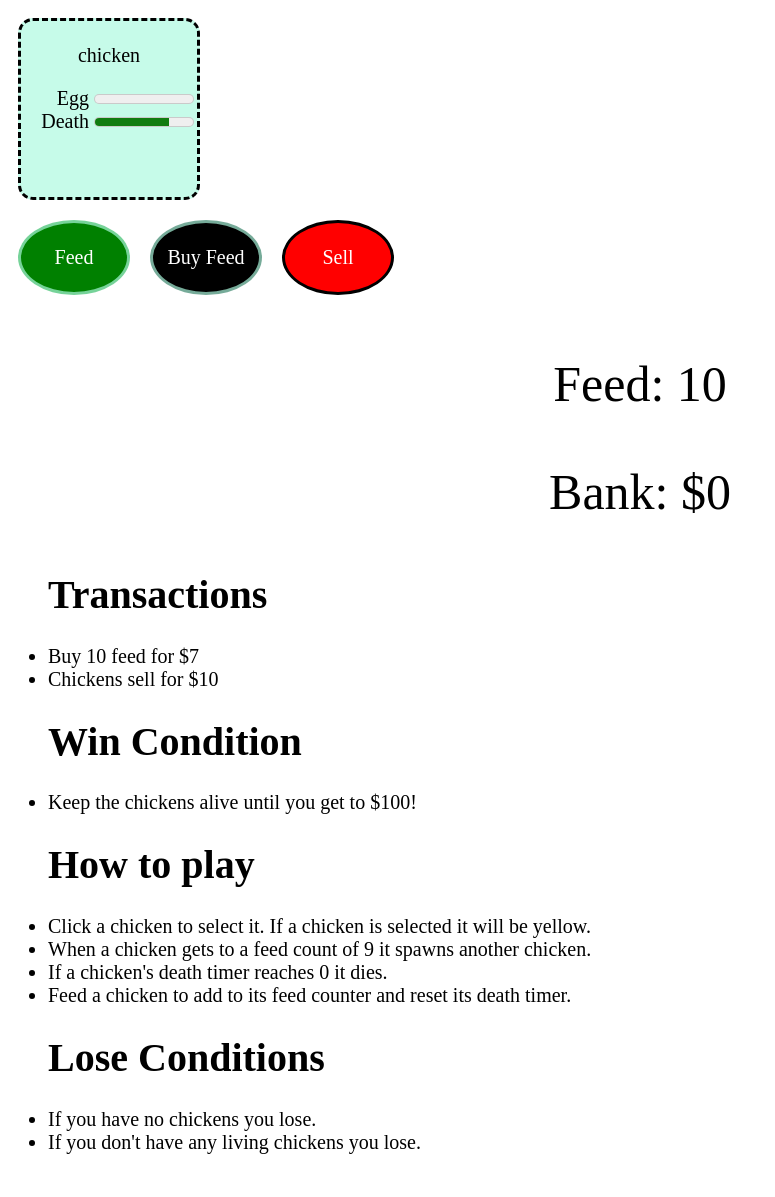
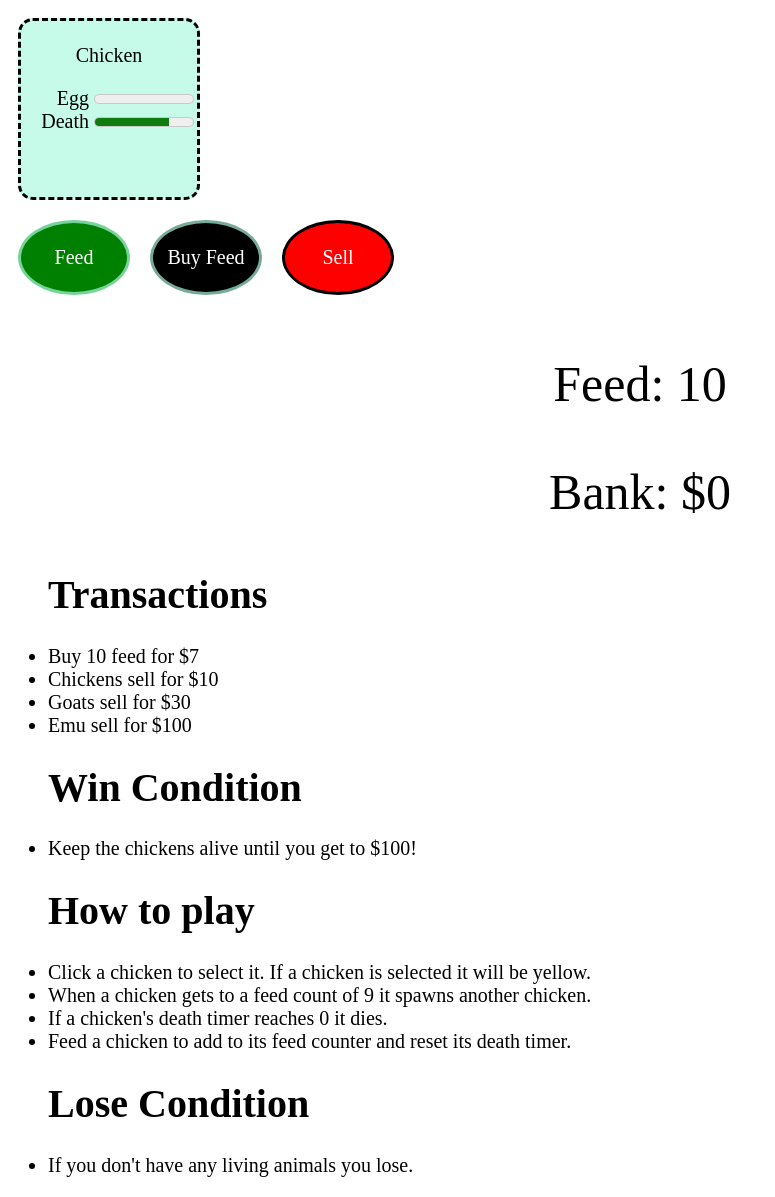
Before and after one commit to Onionator/wrong-chicken-farm, a plain HTML site: page index.html in a window 1280 px wide. Shown: the whole page, without its empty margins (0-775 px from the left). Before the commit the page ends 1174 px from the top, so only its background shows below. Drawn offline with nearby package versions, Linux system fonts and the light colour scheme.

Commit message:
update index.html to include all animal's values in the transactions area of the instructions.

```diff
--- a/index.html
+++ b/index.html
@@ -12,7 +12,7 @@
 <body>
   <div class="animalPen">
     <div class="animal" value="0">
-      <p>chicken</p>
+      <p>Chicken</p>
       <span id='0'></span>
       <label for="meter">Egg</label>
       <meter value="" min="0" max="9"></meter>
@@ -40,6 +40,8 @@
     <h1>Transactions</h1>
     <li>Buy 10 feed for $7</li>
     <li>Chickens sell for $10</li>
+    <li>Goats sell for $30</li>
+    <li>Emu sell for $100</li>
   </ul>
   <ul>
     <h1>Win Condition</h1>
@@ -53,9 +55,8 @@
     <li>Feed a chicken to add to its feed counter and reset its death timer.</li>
   </ul>
   <ul>
-    <h1>Lose Conditions</h1>
-    <li>If you have no chickens you lose.</li>
-    <li>If you don't have any living chickens you lose.</li>
+    <h1>Lose Condition</h1>
+    <li>If you don't have any living animals you lose.</li>
   </ul>
   </body>
   </html>
```
